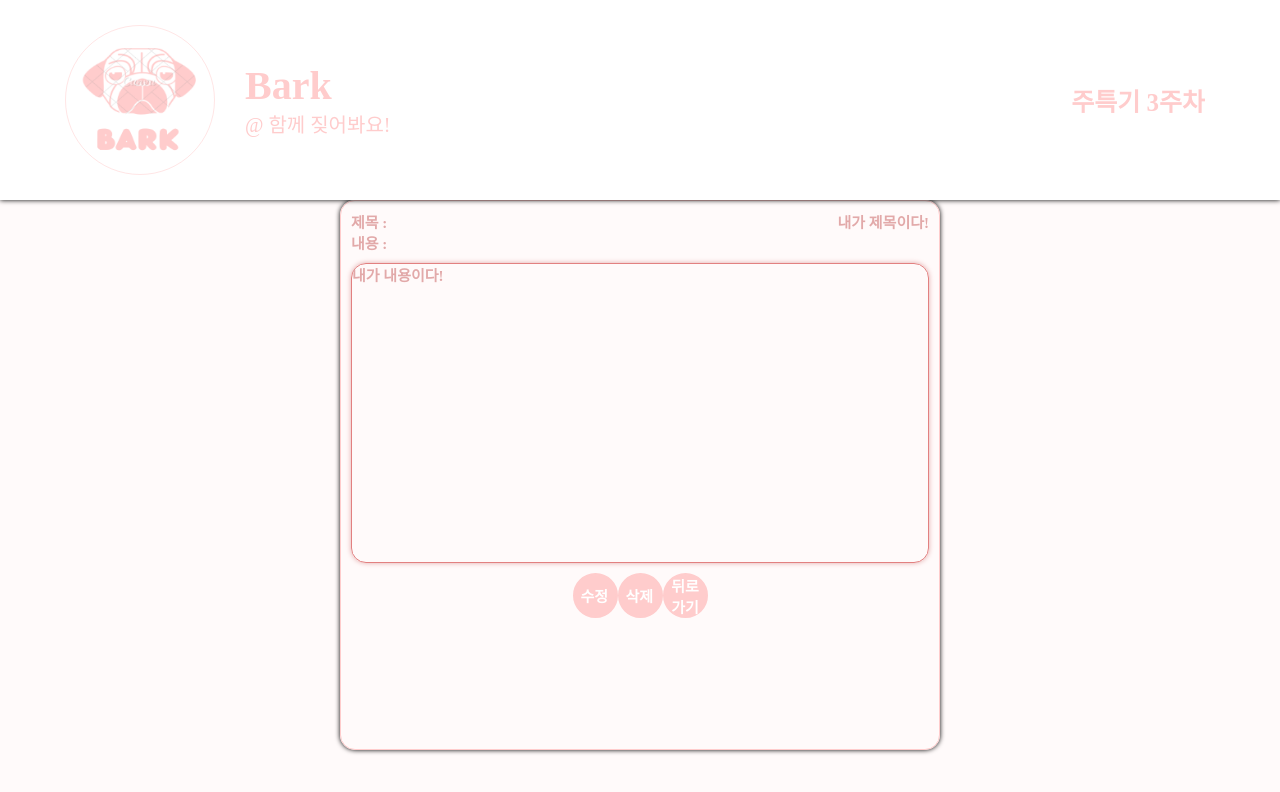
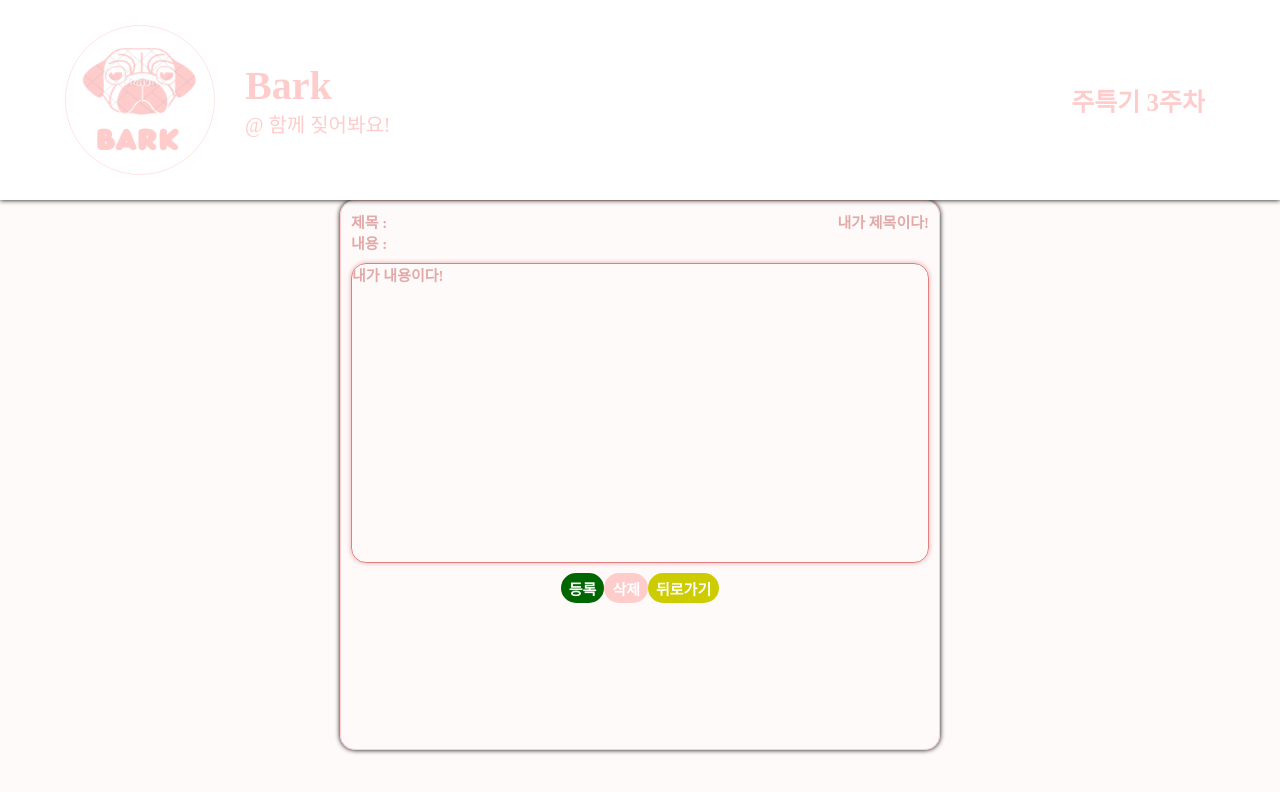
Before and after one commit to ReactTask-Bark/Bark, a React (Create React App) app: page /writepost in a window 1280 px wide. Shown: the top 792 px of the page. Built offline with nearby package versions, Linux system fonts and the light colour scheme; the HTML template or start-up script is replaced by a standard one.

Commit message:
1차 writeBoard쪽 버튼번경

```diff
--- a/src/components/buttons/Button.jsx
+++ b/src/components/buttons/Button.jsx
@@ -1,32 +1,31 @@
 import styled from "styled-components"
 
 const Button = (props) => {
+    const btnColor =
+    props.children === "등록" ? "#006600" :
+    props.children === "뒤로가기" ? "#CCCC00" : "rgb(255, 204, 204)"
 
+    const btnSize =
+    props.buttonType === "comment" ? "20" : "30"
     if (props.buttonType === "main") {
         return (
-            <MainButton>{props.children}</MainButton>
+            <MainButton onClick={props.onClick} color={btnColor}>{props.children}</MainButton>
         )
     }
     else {
-        const btnColor =
-        props.children === "등록" ? "#006600" :
-        props.children === "뒤로가기" ? "#CCCC00" : "white"
         return (
-            <CommonButton color={btnColor}>{props.children}</CommonButton>
+            <CommonButton onClick={props.onClick} color={btnColor} size={btnSize}>{props.children}</CommonButton>
         )
     }
 }
-// 예시안
-{/* <Button>등록</Button> */}
-{/* <Button>뒤로가기</Button> */}
 
 const MainButton = styled.button`
     cursor: pointer;
     width: 80px;
     height: 80px;
 
-    background: rgb(255, 204, 204);
-    border: 2px solid rgb(255, 204, 204);
+    background: ${props => props.color};
+    border: 2px solid ${props => props.color};
     border-radius: 50%;
 
     font-size: 50px;
@@ -36,23 +35,16 @@ const MainButton = styled.button`
     transition-duration: 0.5s;
     &:hover {
     background-color: white;
-    color: rgb(255, 204, 204);
+    color: ${props => props.color};
     }
 `
 
 const CommonButton = styled(MainButton)`
-    width: 120px;
-    height: 50px;
-    padding: 10px;
+    width: auto;
+    height: ${props => props.size + "px"};
 
-    background: ${props => props.color};
-    border: 2px solid ${props => props.color};
     border-radius: 25px;
-    font-size: 20px;
-
-    &:hover {
-    color: ${props => props.color};
-    }
+    font-size: ${props => (props.size / 2) + "px"};
 `
 
 export default Button
--- a/src/components/cardList/CardList.jsx
+++ b/src/components/cardList/CardList.jsx
@@ -28,8 +28,8 @@ const CardList = () => {
         <List className="fcc">
             {postList.map((post, i) => {
                 const card = postList.length - 1 === i && postList.length > 4 ?
-                    <Card card={post} key={post.postid} ref={lastRef}/> :
-                    <Card card={post} key={post.postid}/>
+                    <Card card={post} key={post.postId} ref={lastRef}/> :
+                    <Card card={post} key={post.postId}/>
                 return card
             })}
         </List>
--- a/src/view/WriteBoard.jsx
+++ b/src/view/WriteBoard.jsx
@@ -1,5 +1,7 @@
 import React from "react"; //가져오자~
 import styled from "styled-components"; // styled-components에서 styled 키워드 가져와
+
+import Button from "components/buttons/Button";
 
 function WriteBoard() {
   return (
@@ -17,9 +19,9 @@ function WriteBoard() {
         <div>
           <Contents>내가 내용이다!</Contents>
           <ButtonArea>
-            <Btn>수정</Btn>
-            <Btn>삭제</Btn>
-            <Btn>뒤로가기</Btn>
+            <Button>등록</Button>
+            <Button>삭제</Button>
+            <Button>뒤로가기</Button>
           </ButtonArea>
         </div>
       </Board>
@@ -66,26 +68,5 @@ const ButtonArea = styled.div`
   justify-content: center;
   align-items: flex-start;
 `;
-const Btn = styled.button`
-  cursor: pointer;
-  width: 45px;
-  height: 45px;
 
-  background: rgb(255, 204, 204);
-  border: 2px solid rgb(255, 204, 204);
-  border-radius: 50%;
-
-  align-items:center;
-  text-align: center;
-  display: flex;
-  font-size: 15px;
-  font-weight: bold;
-  color: white;
-
-  transition-duration: 0.5s;
-  &:hover {
-    background-color: white;
-    color: rgb(255, 204, 204);
-  }
-`;
 export default WriteBoard;
```
